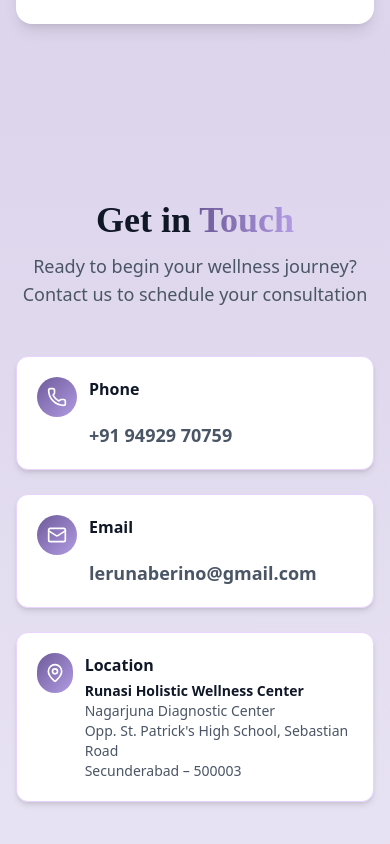
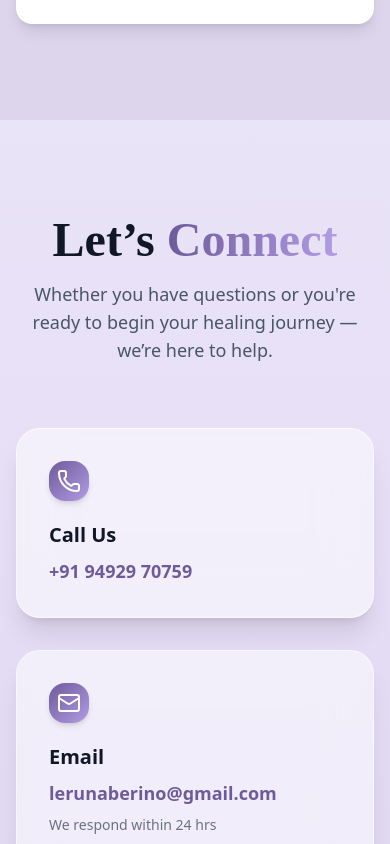
Before and after one commit to Narasimha57/Runasi_Updated, a React (Vite) app: page / in a window 390 px wide. Shown: the part 8520-9364 px from the top of the page. Built offline with nearby package versions, Linux system fonts and the light colour scheme.

Commit message:
modifed contact

```diff
--- a/src/components/Contact.jsx
+++ b/src/components/Contact.jsx
@@ -1,72 +1,76 @@
-import { Phone, Mail, MapPin } from 'lucide-react';
+import { Phone, Mail, MapPin } from "lucide-react";
 
 export default function Contact() {
   return (
     <section
       id="contact"
-      className="py-20 bg-linear-to-b from-[#DDD5EC] to-[#E8E3F3]"
+      className="py-24 bg-linear-to-b from-[#EAE4F8] to-[#DCD2F0]"
     >
-      <div className="max-w-7xl mx-auto px-4 sm:px-6 lg:px-8">
+      <div className="max-w-6xl mx-auto px-4 sm:px-6 lg:px-8">
 
         {/* Heading */}
-        <div className="text-center mb-12">
-          <h2 className="font-serif text-4xl sm:text-5xl font-bold text-gray-900 mb-3">
-            Get in{" "}
+        <div className="text-center mb-16">
+          <h2 className="font-serif text-5xl font-bold text-gray-900 mb-4">
+            Let’s{" "}
             <span className="bg-linear-to-r from-[#6E5B9A] to-[#B29CE4] bg-clip-text text-transparent">
-              Touch
+              Connect
             </span>
           </h2>
           <p className="text-lg text-gray-600 max-w-2xl mx-auto">
-            Ready to begin your wellness journey? Contact us to schedule your consultation
+            Whether you have questions or you're ready to begin your healing
+            journey — we’re here to help.
           </p>
         </div>
 
-        {/* Contact Cards */}
-        <div className="grid grid-cols-1 md:grid-cols-2 lg:grid-cols-3 gap-6">
+        {/* Grid */}
+        <div className="grid grid-cols-1 sm:grid-cols-2 lg:grid-cols-3 gap-8">
 
           {/* Phone */}
-          <div className="bg-white rounded-xl p-5 shadow-md hover:shadow-lg transition-shadow border border-purple-200">
-            <div className="flex items-start gap-3">
-              <div className="w-10 h-10 bg-linear-to-br from-[#6E5B9A] to-[#B29CE4] rounded-full flex items-center justify-center">
-                <Phone className="w-5 h-5 text-white" />
-              </div>
-              <div>
-                <h3 className="font-semibold text-gray-900 text-base mb-1 pb-4">Phone</h3>
-                <p className="text-gray-600 text-lg font-semibold wrap-break-word">+91 94929 70759</p>
-              </div>
+          <div className="backdrop-blur-xl bg-white/50 border border-white/60 rounded-3xl shadow-xl p-8 hover:scale-[1.02] transition-all duration-300">
+            <div className="w-10 h-10 bg-linear-to-br from-[#6E5B9A] to-[#B29CE4] rounded-2xl flex items-center justify-center mb-5 shadow-md">
+              <Phone className="w-6 h-6 text-white" />
             </div>
+
+            <h3 className="text-xl font-semibold text-gray-900 mb-2">Call Us</h3>
+            <p className="text-[#6E5B9A] font-bold text-lg">+91 94929 70759</p>
           </div>
 
           {/* Email */}
-          <div className="bg-white rounded-xl p-5 shadow-md hover:shadow-lg transition-shadow border border-purple-200">
-            <div className="flex items-start gap-3">
-              <div className="w-10 h-10 bg-linear-to-br from-[#6E5B9A] to-[#B29CE4] rounded-full flex items-center justify-center">
-                <Mail className="w-5 h-5 text-white" />
-              </div>
-              <div>
-                <h3 className="font-semibold text-gray-900 text-base mb-1 pb-4">Email</h3>
-                <p className="text-gray-600 text-lg font-semibold wrap-break-word">lerunaberino@gmail.com</p>
-              </div>
+          <div className="backdrop-blur-xl bg-white/50 border border-white/60 rounded-3xl shadow-xl p-8 hover:scale-[1.02] transition-all duration-300">
+            <div className="w-10 h-10 bg-linear-to-br from-[#6E5B9A] to-[#B29CE4] rounded-2xl flex items-center justify-center mb-5 shadow-md">
+              <Mail className="w-6 h-6 text-white" />
             </div>
+
+            <h3 className="text-xl font-semibold text-gray-900 mb-2">Email</h3>
+            <p className="text-[#6E5B9A] font-bold text-lg">
+              lerunaberino@gmail.com
+            </p>
+            <p className="text-gray-500 text-sm mt-2">We respond within 24 hrs</p>
           </div>
 
           {/* Location */}
-          <div className="bg-white rounded-xl p-5 shadow-md hover:shadow-lg transition-shadow border border-purple-200">
-            <div className="flex items-start gap-3">
-              <div className="w-10 h-10 bg-linear-to-br from-[#6E5B9A] to-[#B29CE4] rounded-full flex items-center justify-center">
-                <MapPin className="w-5 h-5 text-white" />
-              </div>
-              <div>
-                <h3 className="font-semibold text-gray-900 text-base mb-1">Location</h3>
+          <div className="backdrop-blur-xl bg-white/50 border border-white/60 rounded-3xl shadow-xl p-8 hover:scale-[1.02] transition-all duration-300">
+            <div className="w-10 h-10 bg-linear-to-br from-[#6E5B9A] to-[#B29CE4] rounded-2xl flex items-center justify-center mb-5 shadow-md">
+              <MapPin className="w-6 h-6 text-white" />
+            </div>
 
-                <p className="text-gray-900 text-sm font-bold">Runasi Holistic Wellness Center</p>
-                <p className="text-gray-600 text-sm font-medium">Nagarjuna Diagnostic Center</p>
-                <p className="text-gray-600 text-sm font-medium">Opp. St. Patrick's High School, Sebastian Road</p>
-                <p className="text-gray-600 text-sm font-medium">Secunderabad – 500003</p>
-              </div>
-            </div>
+            <h3 className="text-xl font-semibold text-gray-900 mb-2">Visit Us</h3>
+            <p className="text-[#6E5B9A] font-semibold">Runasi Holistic Wellness Center</p>
+            <p className="text-gray-700 text-sm">
+              Nagarjuna Diagnostic Center, Opp. St. Patrick's High School
+            </p>
+            <p className="text-gray-600 text-sm">Sebastian Road, Secunderabad – 500003</p>
           </div>
+        </div>
 
+        {/* CTA Button */}
+        <div className="text-center mt-16">
+          <a
+            href="tel:+919492970759"
+            className="inline-flex items-center gap-3 text-lg px-10 py-4 rounded-full font-semibold text-white shadow-xl transition-all duration-300 bg-linear-to-r from-[#6E5B9A] to-[#B29CE4] hover:opacity-90 hover:scale-105"
+          >
+            Book a Consultation
+          </a>
         </div>
       </div>
     </section>
```
